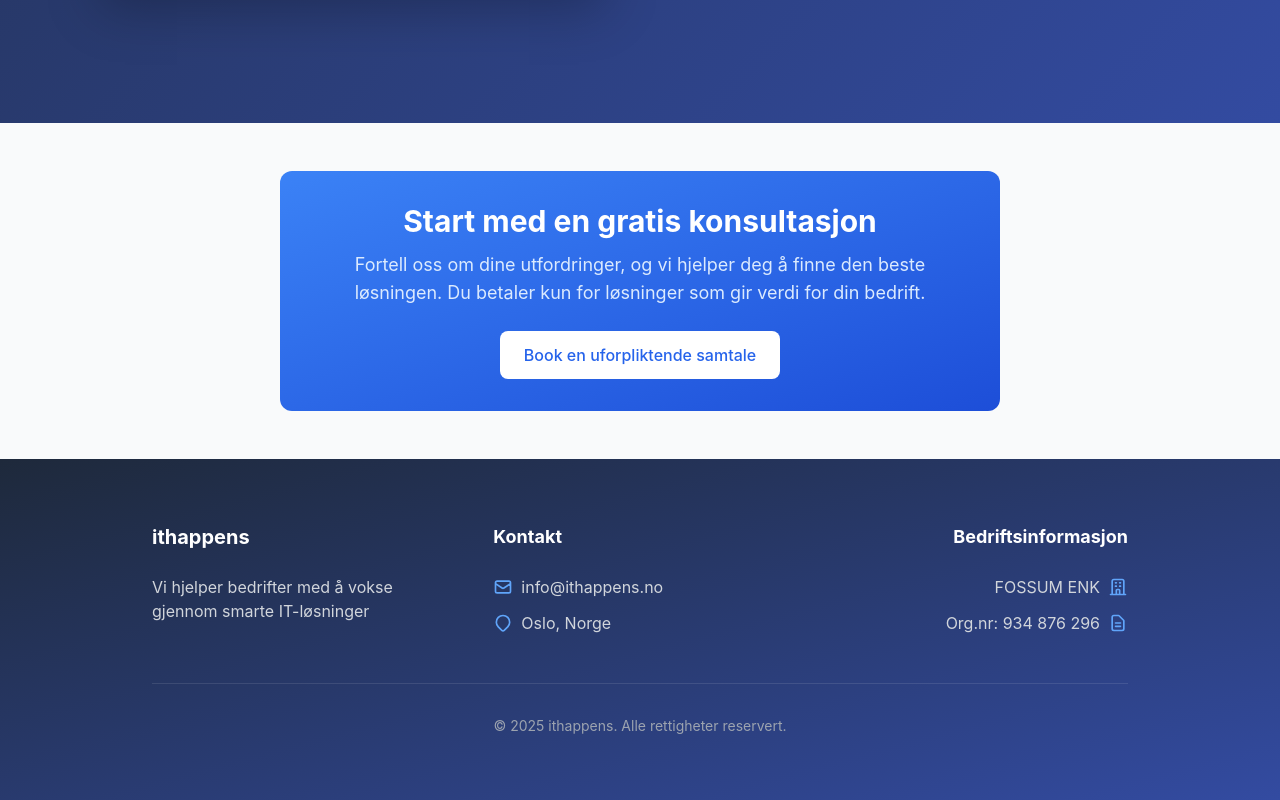
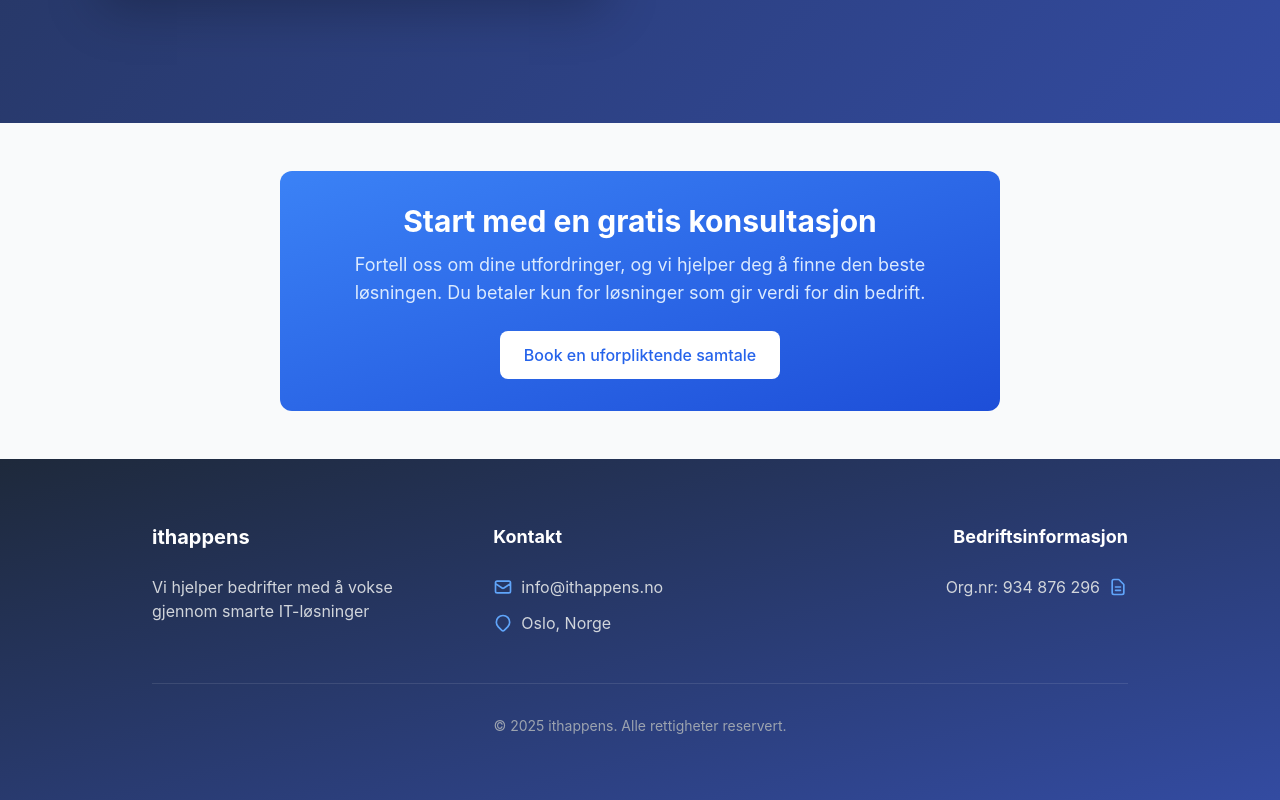
Before and after one commit to henrikfossum/ithappens-nettside, a Next.js app: page / in a window 1280 px wide. Shown: the part 2557-3357 px from the top of the page. Built offline with nearby package versions, Linux system fonts and the light colour scheme.

Commit message:
Update index.js

```diff
--- a/pages/index.js
+++ b/pages/index.js
@@ -369,13 +369,6 @@ export default function Home() {
               <h4 className="text-white font-bold text-lg mb-6">Bedriftsinformasjon</h4>
               <ul className="space-y-3">
                 <li className="flex items-center gap-2 text-gray-300 justify-end">
-                  <span>FOSSUM ENK</span>
-                  <svg className="w-5 h-5 text-blue-400" fill="none" viewBox="0 0 24 24" stroke="currentColor">
-                    <path strokeLinecap="round" strokeLinejoin="round" strokeWidth={2}
-                          d="M19 21V5a2 2 0 00-2-2H7a2 2 0 00-2 2v16m14 0h2m-2 0h-5m-9 0H3m2 0h5M9 7h1m-1 4h1m4-4h1m-1 4h1m-5 10v-5a1 1 0 011-1h2a1 1 0 011 1v5m-4 0h4" />
-                  </svg>
-                </li>
-                <li className="flex items-center gap-2 text-gray-300 justify-end">
                   <span>Org.nr: 934 876 296</span>
                   <svg className="w-5 h-5 text-blue-400" fill="none" viewBox="0 0 24 24" stroke="currentColor">
                     <path strokeLinecap="round" strokeLinejoin="round" strokeWidth={2}
@@ -384,6 +377,7 @@ export default function Home() {
                 </li>
               </ul>
             </div>
+
 
             {/*<div className="flex flex-col items-end md:text-right">
               <h4 className="text-white font-bold text-lg mb-6">Følg oss</h4>
```
